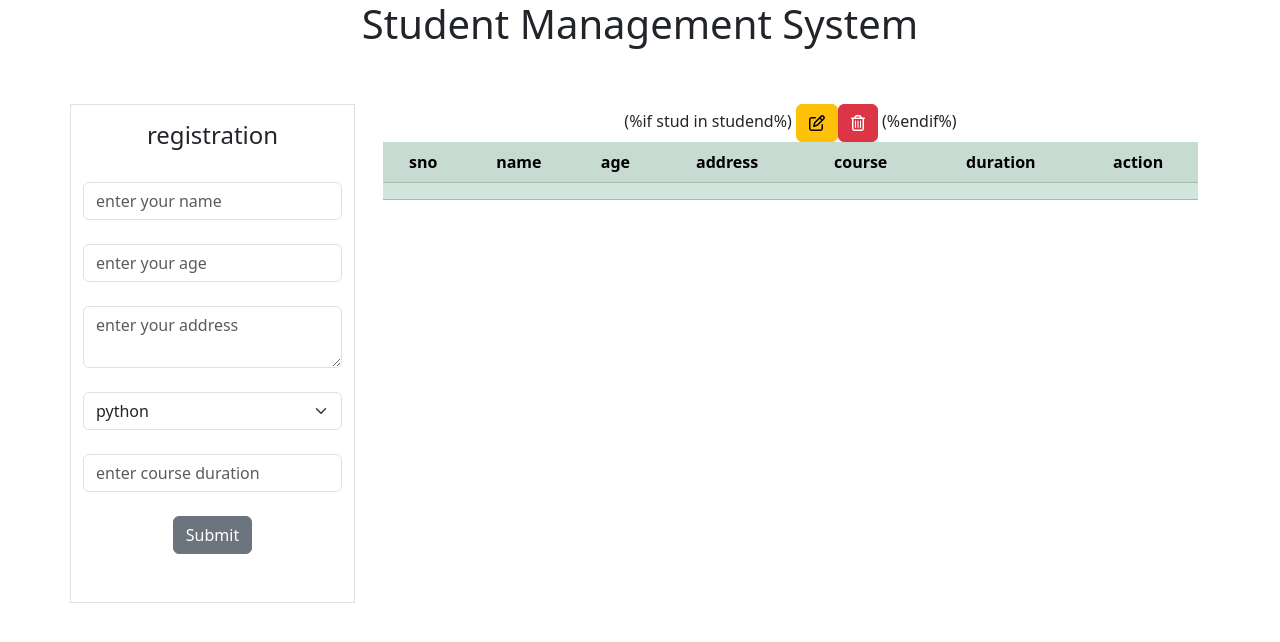
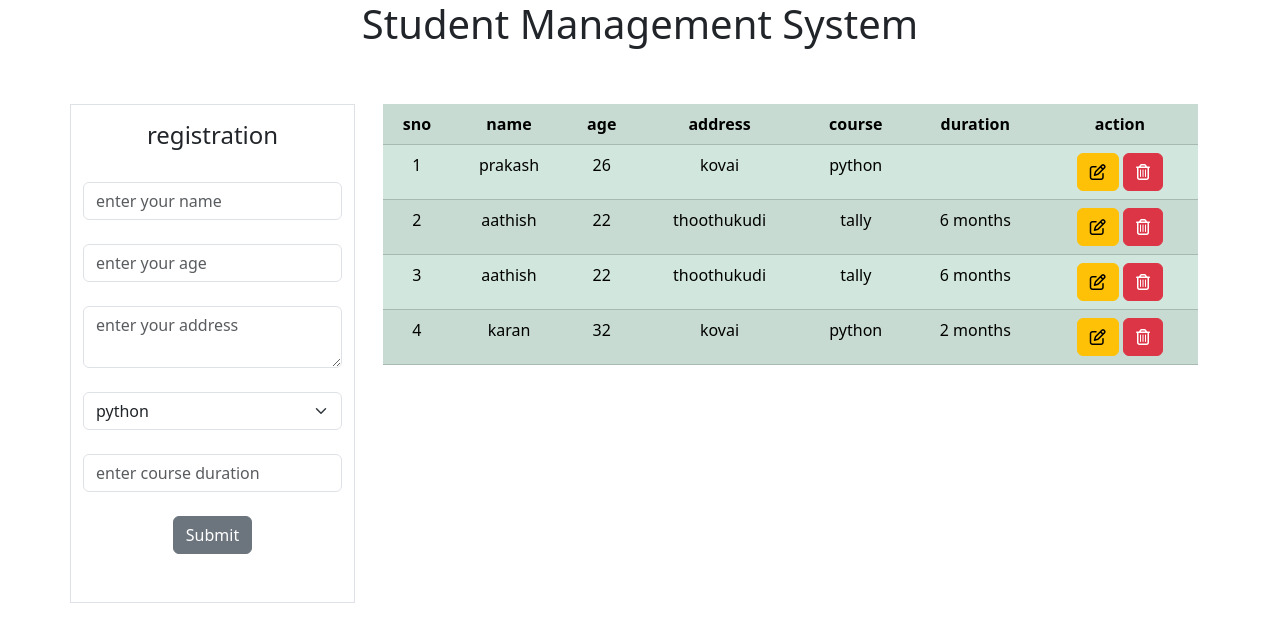
Before and after one commit to ghanaprakash/student-information, a Flask app: page / in a window 1280 px wide. Shown: the top 642 px of the page. Run offline with Flask 3, Linux system fonts and the light colour scheme; lists and menus that the app fills with data are empty; some libraries are stand-ins or nearby versions.

Commit message:
complete the registration

```diff
--- a/data/stud.json
+++ b/data/stud.json
@@ -1,4 +1,36 @@
 {
    "student": [
+      {
+         "sno": 1,
+         "name": "prakash",
+         "age": "26",
+         "address": "kovai",
+         "course": "python",
+         "duration": ""
+      },
+      {
+         "sno": 2,
+         "name": "aathish",
+         "age": "22",
+         "address": "thoothukudi",
+         "course": "tally",
+         "duration": "6 months"
+      },
+      {
+         "sno": 3,
+         "name": "aathish",
+         "age": "22",
+         "address": "thoothukudi",
+         "course": "tally",
+         "duration": "6 months"
+      },
+      {
+         "sno": 4,
+         "name": "karan",
+         "age": "32",
+         "address": "kovai\r\n",
+         "course": "python",
+         "duration": "2 months"
+      }
    ]
 }
--- a/main.py
+++ b/main.py
@@ -7,8 +7,8 @@ app=Flask(__name__)
 def index():
     if request.method=="POST":
         registration(request.form["username"],request.form["age"],request.form["address"],request.form["course"],request.form["duration"])
-
-    return render_template("stud_mang.html")
+    data=json_read()
+    return render_template("stud_mang.html",student=data["student"])
 
 if __name__=="__main__":
     app.run(debug=True)
--- a/templates/stud_mang.html
+++ b/templates/stud_mang.html
@@ -39,23 +39,23 @@
                             <th>duration</th>
                             <th>action</th>
                         </tr>
-                        (%if stud in studend%)
+                        {%for stud in student%}
 
 
                         <tr>
-                            <td>{{request.sno}}</td>
-                            <td>{{request.name}}</td>
-                            <td>{{request.age}}</td>
-                            <td>{{request.address}}</td>
-                            <td>{{request.course}}</td>
-                            <td>{{request.duration}}</td>
-                            <td>{{request.action}}</td>
+                            <td>{{stud.sno}}</td>
+                            <td>{{stud.name}}</td>
+                            <td>{{stud.age}}</td>
+                            <td>{{stud.address}}</td>
+                            <td>{{stud.course}}</td>
+                            <td>{{stud.duration}}</td>
+                            <td>
 
                                 <a href="" class="btn btn-warning"><i class="fa-regular fa-pen-to-square"></i></i></a>
                                 <a href="" class="btn btn-danger"><i class="fa-regular fa-trash-can"></i></a>
                             </td>
                         </tr>
-                        (%endif%)
+                        {%endfor%}
 
                   </table>
             </div>
@@ -64,5 +64,10 @@
     </div>
     <script src="https://kit.fontawesome.com/cef3749068.js" crossorigin="anonymous"></script>
     <script src="https://cdn.jsdelivr.net/npm/bootstrap@5.3.3/dist/js/bootstrap.bundle.min.js"></script>
+    <script>
+        if(window.history.replaceState) {
+            window.history.replaceState(null,null,window.location.href);
+        }
+    </script>
 </body>
 </html>
```
